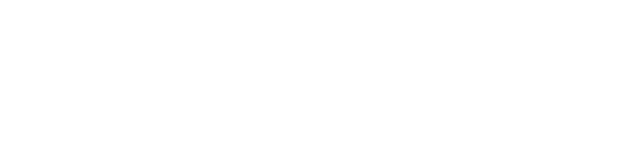
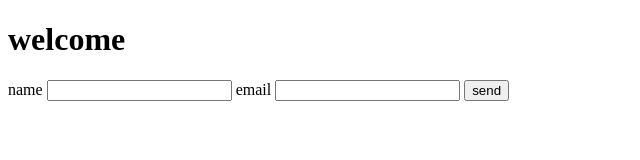
Before and after one commit to mmaachado/form-to-google-sheets, a plain HTML site: page src/pages/index.html in a window 1280 px wide. Shown: the whole page, without its empty margins (0-640 px from the left). Drawn offline with Linux system fonts and the light colour scheme.

Commit message:
Form
created form

```diff
--- a/src/pages/index.html
+++ b/src/pages/index.html
@@ -9,6 +9,21 @@
 </head>
 <body>
 
+    <form>
+        <h1>welcome</h1>
+
+        <label>
+            <span>name</span>
+            <input type="text" name="name">
+        </label>
+
+        <label>
+            <span>email</span>
+            <input type="email" name="email">
+        </label>
+
+        <button type="submit">send</button>
+    </form>
 
 
     <script src="/src/assets/js/main.js"></script>
```
